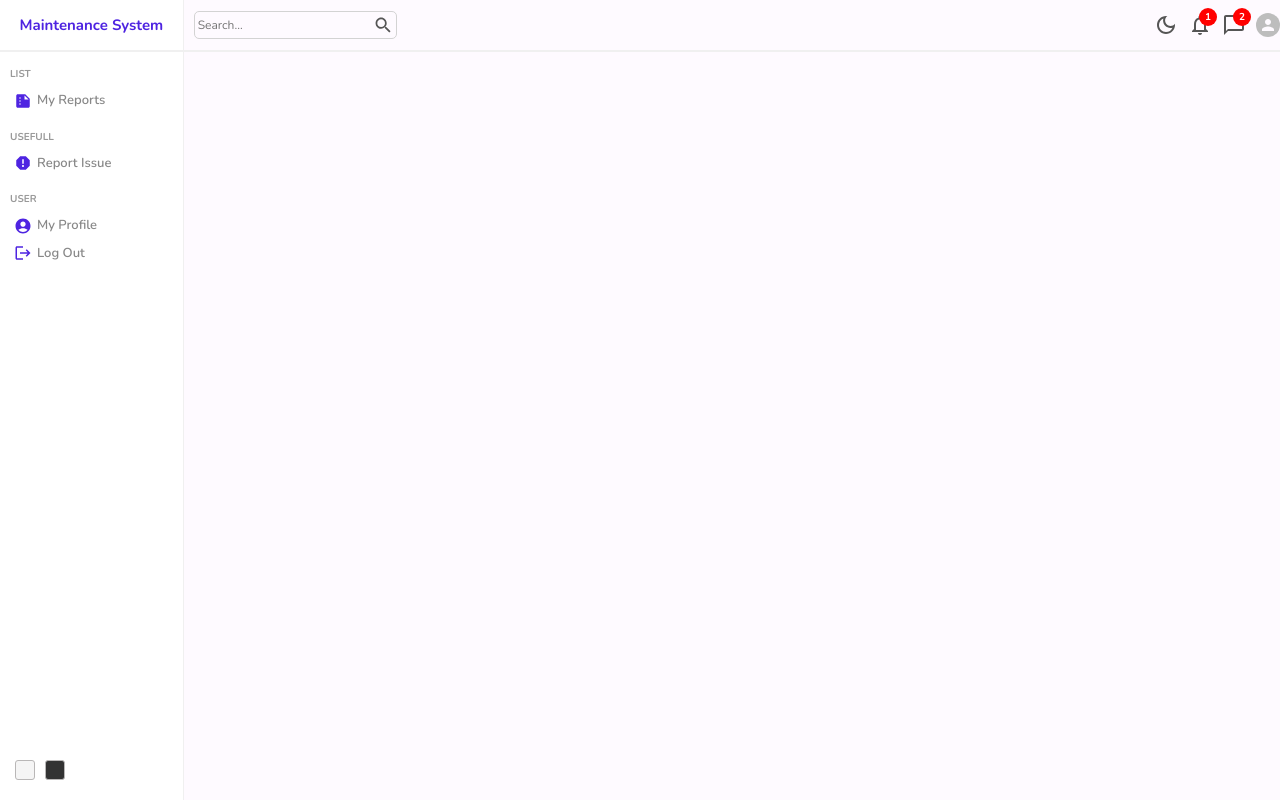
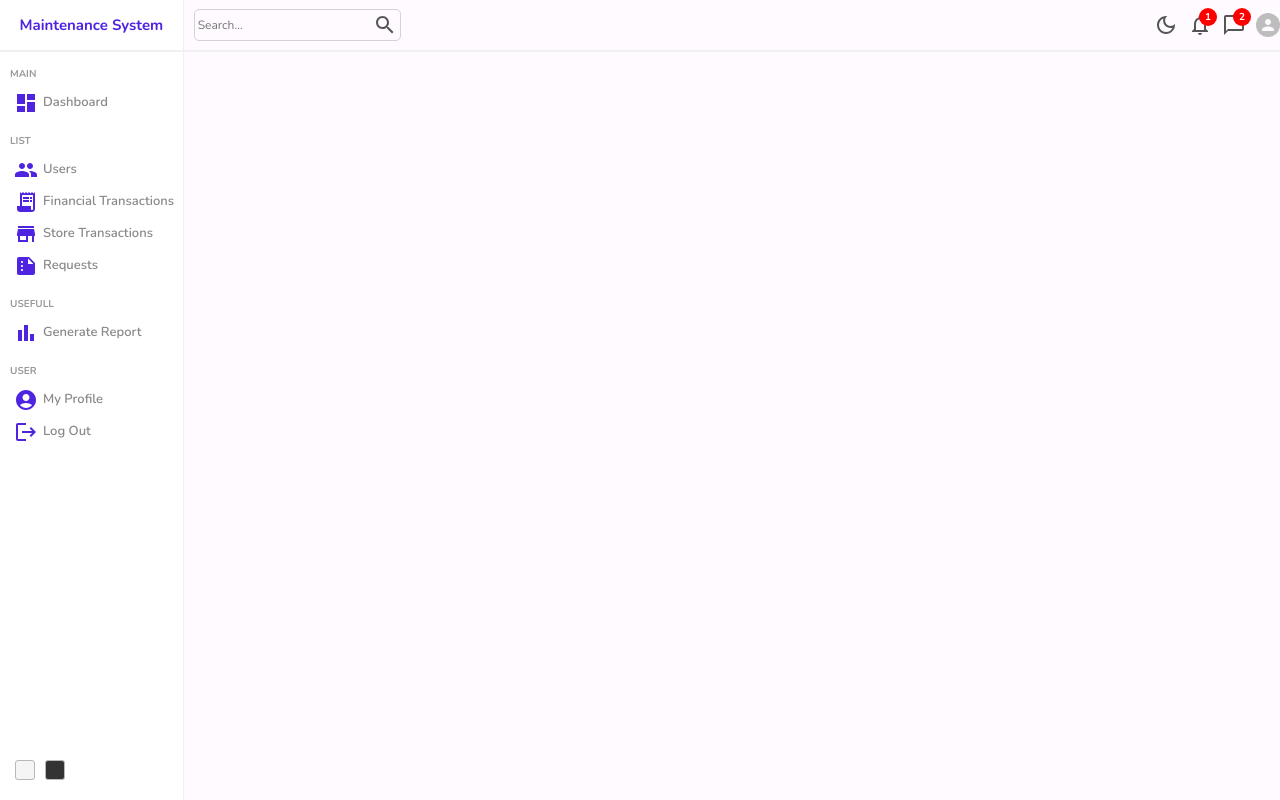
Before and after one commit to amanabiy/Maintenance_System, a React (Vite) app in the folder front-end/: page /active in a window 1280 px wide. Built offline with nearby package versions, Linux system fonts and the light colour scheme.

Commit message:
feat: added optional dependency for netlify rollup

```diff
--- a/front-end/package.json
+++ b/front-end/package.json
@@ -35,5 +35,8 @@
     "eslint-plugin-react-hooks": "^4.6.0",
     "eslint-plugin-react-refresh": "^0.4.6",
     "vite": "^5.2.0"
+  },
+  "optionalDependencies": {
+    "@rollup/rollup-linux-x64-gnu": "4.6.1"
   }
 }
--- a/front-end/src/components/dashboard/SidebarData.js
+++ b/front-end/src/components/dashboard/SidebarData.js
@@ -7,7 +7,12 @@ import AccountCircleIcon from "@mui/icons-material/AccountCircle";
 import SettingsIcon from "@mui/icons-material/Settings";
 import LogoutIcon from "@mui/icons-material/Logout";
 
-import { issuerPaths } from "../../routing/paths";
+import PeopleIcon from "@mui/icons-material/People";
+import ReceiptLongIcon from "@mui/icons-material/ReceiptLong";
+import StoreIcon from "@mui/icons-material/Store";
+import BarChartIcon from "@mui/icons-material/BarChart";
+
+import { adminPaths, issuerPaths } from "../../routing/paths";
 
 const SidebarData = {
   userButtons: {
@@ -58,6 +63,60 @@ const SidebarData = {
       },
     ],
   },
+  adminButtons: {
+    main: [
+      {
+        text: "Dashboard",
+        icon: DashboardIcon,
+        path: adminPaths.ADMIN_DASHBOARD,
+      },
+    ],
+    list: [
+      {
+        text: "Users",
+        icon: PeopleIcon,
+        path: adminPaths.USERS,
+      },
+      {
+        text: "Financial Transactions",
+        icon: ReceiptLongIcon,
+        path: adminPaths.FINANCIAL_TRANSACTIONS,
+      },
+      {
+        text: "Store Transactions",
+        icon: StoreIcon,
+        path: adminPaths.STORE_TRANSACTIONS,
+      },
+      {
+        text: "Requests",
+        icon: SummarizeIcon,
+        path: adminPaths.REQUESTS,
+      },
+    ],
+    usefull: [
+      {
+        text: "Generate Report",
+        icon: BarChartIcon,
+        path: adminPaths.GENERATE_REPORT,
+      },
+    ],
+    user: [
+      {
+        text: "My Profile",
+        icon: AccountCircleIcon,
+        path: adminPaths.MY_PROFILE,
+      },
+
+      {
+        text: "Log Out",
+        icon: LogoutIcon,
+        path: "/",
+        onclick: () => {
+          console.log("Log out");
+        },
+      },
+    ],
+  },
 };
 
 export default SidebarData;
--- /dev/null
+++ b/front-end/src/components/loading/Loading.jsx
@@ -0,0 +1,21 @@
+import React from "react";
+import "./style.scss";
+import GridParent from "../layout/GridParent";
+
+const Loading = () => {
+  return (
+    <GridParent
+      style={{
+        width: "100%",
+        height: "100vh",
+        display: "flex",
+        alignItems: "center",
+        justifyContent: "center",
+      }}
+    >
+      <div className="loader"></div>
+    </GridParent>
+  );
+};
+
+export default Loading;
--- /dev/null
+++ b/front-end/src/components/loading/style.scss
@@ -0,0 +1,20 @@
+.loader {
+  --d: 22px;
+  width: 4px;
+  height: 4px;
+  border-radius: 50%;
+  color: #4e24e1;
+  box-shadow: calc(1 * var(--d)) calc(0 * var(--d)) 0 0,
+    calc(0.707 * var(--d)) calc(0.707 * var(--d)) 0 1px,
+    calc(0 * var(--d)) calc(1 * var(--d)) 0 2px,
+    calc(-0.707 * var(--d)) calc(0.707 * var(--d)) 0 3px,
+    calc(-1 * var(--d)) calc(0 * var(--d)) 0 4px,
+    calc(-0.707 * var(--d)) calc(-0.707 * var(--d)) 0 5px,
+    calc(0 * var(--d)) calc(-1 * var(--d)) 0 6px;
+  animation: l27 1s infinite steps(8);
+}
+@keyframes l27 {
+  100% {
+    transform: rotate(1turn);
+  }
+}
--- a/front-end/src/routing/ProtectedRoute.jsx
+++ b/front-end/src/routing/ProtectedRoute.jsx
@@ -4,7 +4,7 @@ import { Navigate, Outlet } from "react-router-dom";
 // Mock function to get current user's role
 const getCurrentUserRole = () => {
   // This should come from your authentication logic
-  return "user"; // Example role, replace with actual logic
+  return "admin"; // Example role, replace with actual logic
 };
 
 const ProtectedRoute = ({ requiredRoles }) => {
--- a/front-end/src/routing/layouts/DashboardLayout.jsx
+++ b/front-end/src/routing/layouts/DashboardLayout.jsx
@@ -13,8 +13,10 @@ import "./style.scss";
 const DashboardLayout = () => {
   const [sidebarOpen, setSidebarOpen] = useState(true);
   const [sidebarType, setSidebarType] = useState("large-sidebar");
-  const user = { user: { name: "User", role: "user" } }; //useSelector((state) => state.auth.user) for later
-  const [sidebarButtons, setSidebarButtons] = useState(SidebarData.userButtons);
+  const user = { user: { name: "User", role: "admin" } }; //useSelector((state) => state.auth.user) for later
+  const [sidebarButtons, setSidebarButtons] = useState(
+    SidebarData.adminButtons
+  );
 
   const sidebarRef = useRef(null);
 
```
Also changed, not shown: front-end/src/routing/router.jsx (+17 -15 lines).
